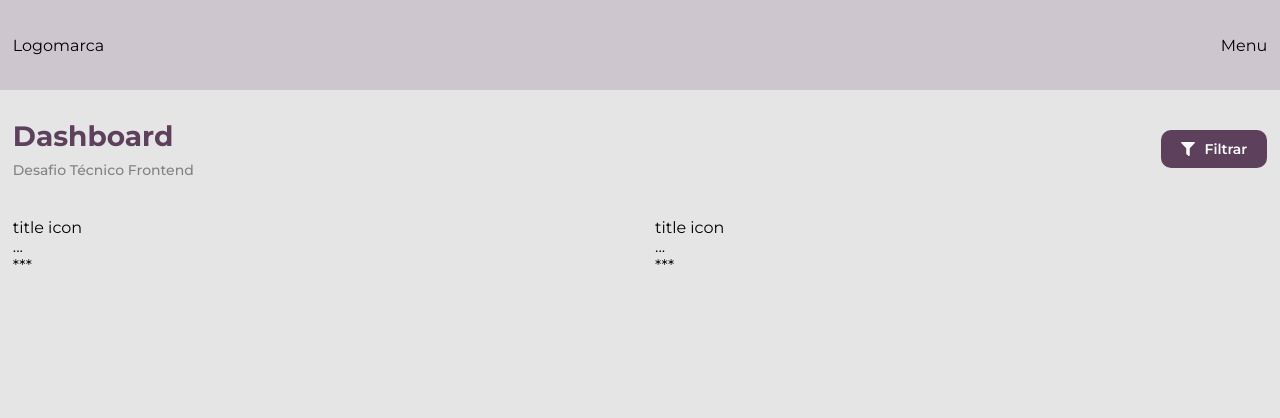
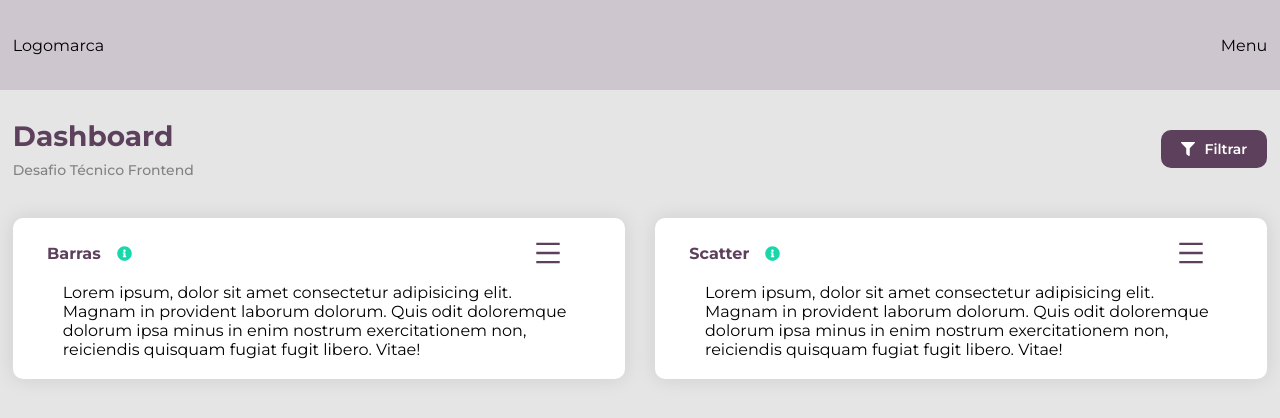
Before and after one commit to luizsantos85/teste-minehr, a React (Create React App) app: page / in a window 1280 px wide. Shown: the top 418 px of the page. Built offline with nearby package versions, Linux system fonts and the light colour scheme.

Commit message:
implementacao dos graficos

```diff
--- a/package.json
+++ b/package.json
@@ -6,6 +6,7 @@
     "@testing-library/jest-dom": "^5.16.4",
     "@testing-library/react": "^13.3.0",
     "@testing-library/user-event": "^13.5.0",
+    "apexcharts": "^3.35.3",
     "react": "^18.1.0",
     "react-dom": "^18.1.0",
     "react-icons": "^4.4.0",
--- a/src/components/BoxGraphic/index.js
+++ b/src/components/BoxGraphic/index.js
@@ -1,12 +1,15 @@
-import React from "react";
+import { AiOutlineMenu } from "react-icons/ai";
+import { FaInfoCircle } from "react-icons/fa";
 import styles from "./styles.module.css";
 
 export const BoxGraphic = (props) => {
    return (
       <div className={styles.boxGraphic}>
          <div className={styles.boxHeader}>
-            <p>title icon</p>
-            <button>...</button>
+            <p>{ props.title } <FaInfoCircle /></p>
+            <button>
+               <AiOutlineMenu />
+            </button>
          </div>
 
          <div className={styles.boxContent}>{props.children}</div>
--- a/src/components/BoxGraphic/styles.module.css
+++ b/src/components/BoxGraphic/styles.module.css
@@ -1,7 +1,44 @@
-.boxGraphic{
-
+.boxGraphic {
+   padding: 20px;
+   background-color: #fff;
+   border-radius: 10px;
+   box-shadow: 0 0 20px 0 rgba(0, 0, 0, 0.1);
 }
 
-.boxHeader{}
+.boxHeader {
+   display: flex;
+   justify-content: space-around;
+   align-items: center;
+   margin-bottom: 15px;
+}
 
-.boxContent{}
+.boxHeader p {
+   display: flex;
+   align-items: center;
+   width: 80%;
+   font-size: 16px;
+   color: #5d405c;
+   font-weight: 700;
+}
+
+.boxHeader p svg {
+   margin-left: 16px;
+   font-size: 15px;
+   color: #19d7aa;
+}
+
+.boxHeader button {
+   width: 10%;
+   color: #5d405c;
+   background-color: transparent;
+}
+
+.boxHeader button svg {
+   font-size: 30px;
+   display: block;
+   color: #5d405c;
+}
+
+.boxContent {
+   padding: 0 30px;
+}
--- a/src/pages/Dashboard/index.js
+++ b/src/pages/Dashboard/index.js
@@ -1,6 +1,6 @@
+import styles from "./styles.module.css";
 import { PageTitle } from "../../components/PageTitle";
 import { FaFilter } from "react-icons/fa";
-import styles from "./styles.module.css";
 import { BoxGraphic } from "../../components/BoxGraphic";
 
 export const Dashborad = () => {
@@ -19,8 +19,22 @@ export const Dashborad = () => {
          </div>
 
          <div className={styles.graphics}>
-            <BoxGraphic>***</BoxGraphic>
-            <BoxGraphic>***</BoxGraphic>
+            <BoxGraphic title="Barras">
+
+               Lorem ipsum, dolor sit amet consectetur adipisicing elit. Magnam
+               in provident laborum dolorum. Quis odit doloremque dolorum ipsa
+               minus in enim nostrum exercitationem non, reiciendis quisquam
+               fugiat fugit libero. Vitae!
+            </BoxGraphic>
+
+
+
+            <BoxGraphic title="Scatter">
+               Lorem ipsum, dolor sit amet consectetur adipisicing elit. Magnam
+               in provident laborum dolorum. Quis odit doloremque dolorum ipsa
+               minus in enim nostrum exercitationem non, reiciendis quisquam
+               fugiat fugit libero. Vitae!
+            </BoxGraphic>
          </div>
       </section>
    );
```
Also changed, not shown: 1 other file (tests, documents, lock files or other folders).
